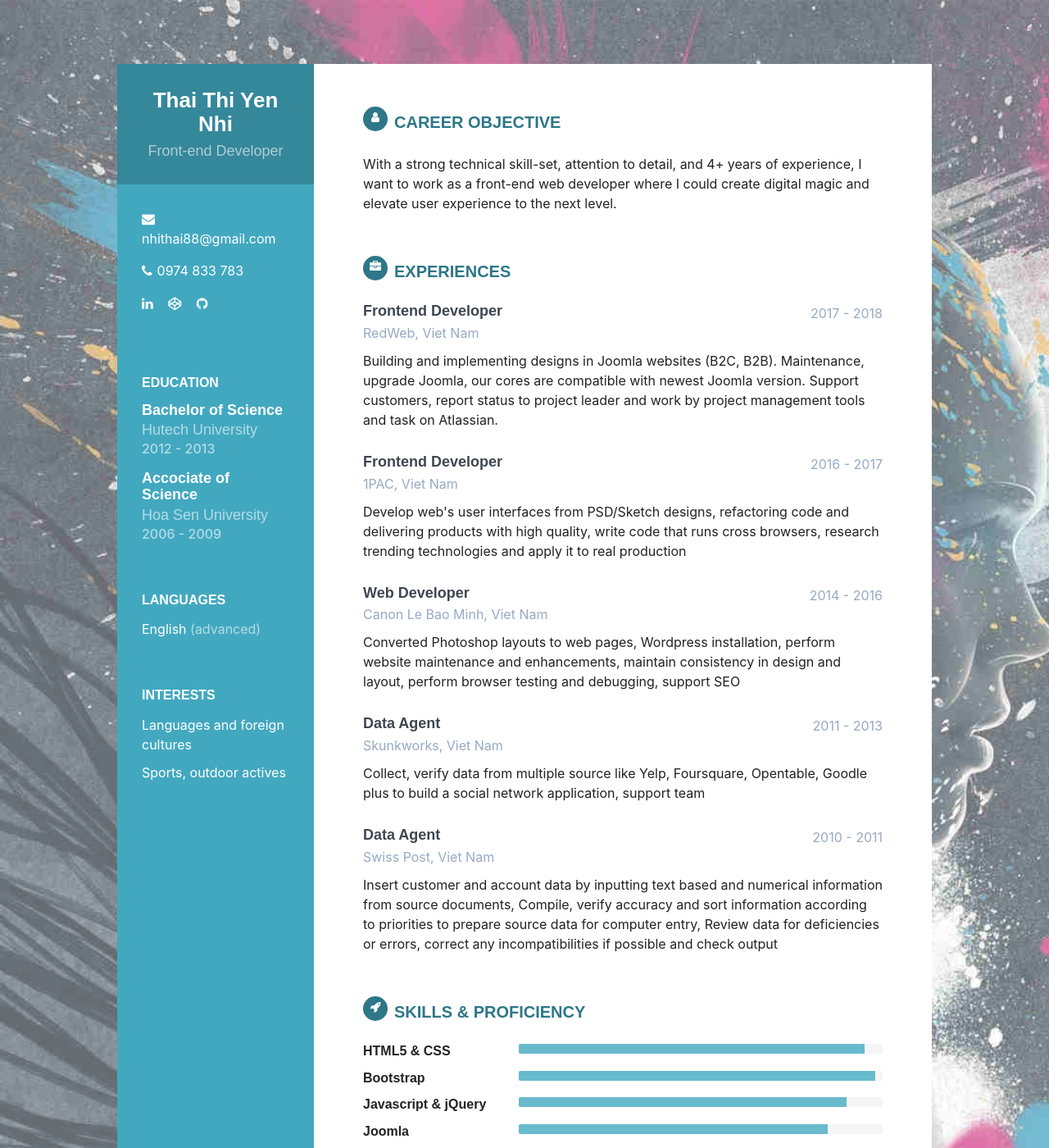
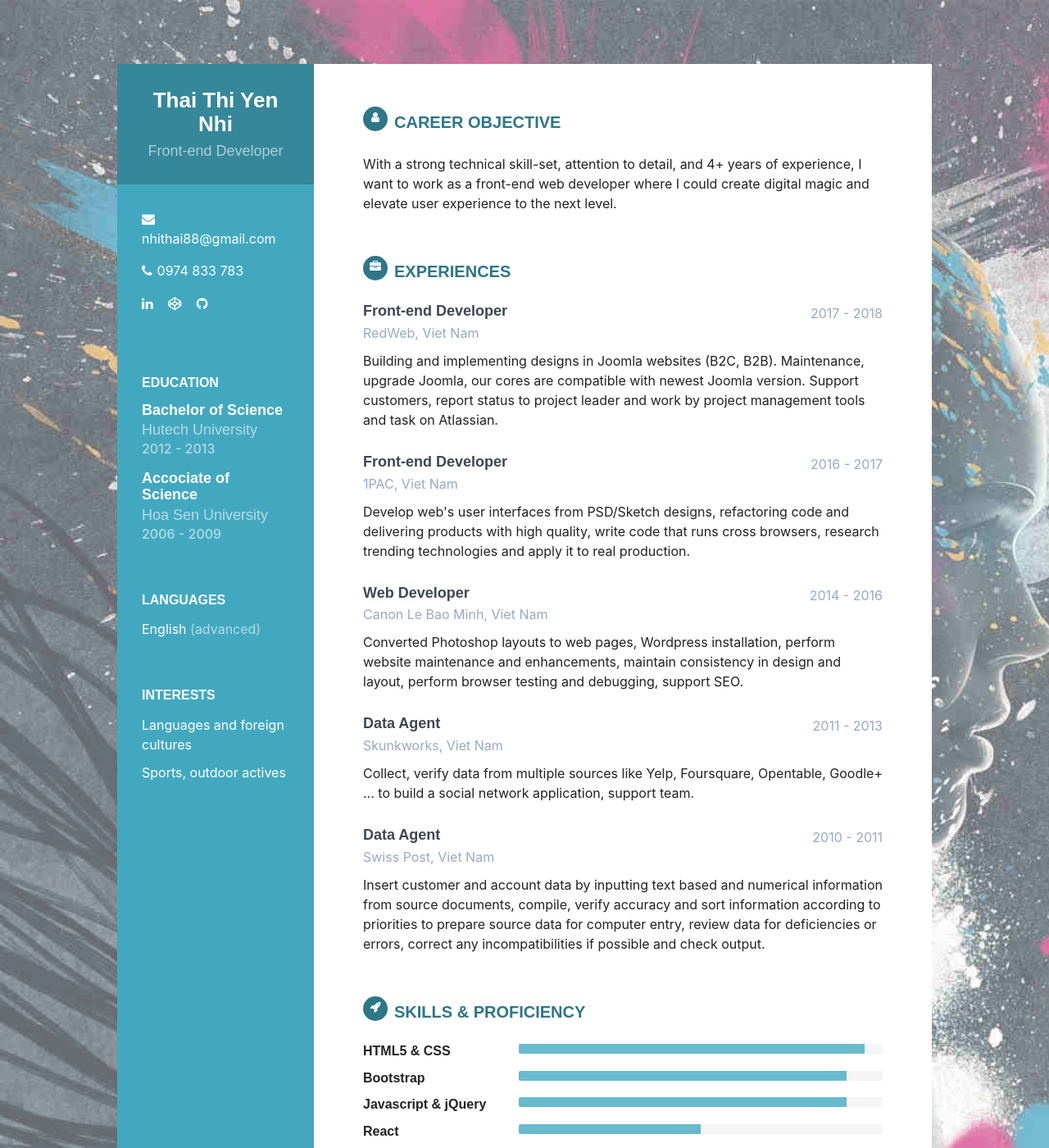
Before and after one commit to nhidev/nhidev.github.io, a Jekyll site: the page built from index.md, in a window 1280 px wide and 1400 px high. Shown: the whole window at 82% size. Built offline with Jekyll 4.4.1, drawn with Linux system fonts in a browser that asks for light colours; nearby versions of some CDN libraries; some web fonts are replaced.

Commit message:
fix content

```diff
--- a/_layouts/home.html
+++ b/_layouts/home.html
@@ -79,7 +79,7 @@ layout: default
               <div class="item">
                   <div class="meta">
                       <div class="upper-row">
-                          <h3 class="job-title">Frontend Developer</h3>
+                          <h3 class="job-title">Front-end Developer</h3>
                           <div class="time">2017 - 2018</div>
                       </div><!--//upper-row-->
                       <div class="company">RedWeb, Viet Nam</div>
@@ -92,13 +92,13 @@ layout: default
               <div class="item">
                   <div class="meta">
                       <div class="upper-row">
-                          <h3 class="job-title">Frontend Developer</h3>
+                          <h3 class="job-title">Front-end Developer</h3>
                           <div class="time">2016 - 2017</div>
                       </div><!--//upper-row-->
                       <div class="company">1PAC, Viet Nam</div>
                   </div><!--//meta-->
                   <div class="details">
-                      <p> Develop web's user interfaces from PSD/Sketch designs, refactoring code and delivering products with high quality, write code that runs cross browsers, research trending technologies and apply it to real production</p>
+                      <p> Develop web's user interfaces from PSD/Sketch designs, refactoring code and delivering products with high quality, write code that runs cross browsers, research trending technologies and apply it to real production.</p>
                   </div><!--//details-->
               </div><!--//item-->
 
@@ -111,7 +111,7 @@ layout: default
                       <div class="company">Canon Le Bao Minh,  Viet Nam</div>
                   </div><!--//meta-->
                   <div class="details">
-                      <p>Converted Photoshop layouts to web pages, Wordpress installation, perform website maintenance and enhancements, maintain consistency in design and layout, perform browser testing and debugging, support SEO
+                      <p>Converted Photoshop layouts to web pages, Wordpress installation, perform website maintenance and enhancements, maintain consistency in design and layout, perform browser testing and debugging, support SEO.
 
 </p>
                   </div><!--//details-->
@@ -126,7 +126,7 @@ layout: default
                       <div class="company">Skunkworks, Viet Nam</div>
                   </div><!--//meta-->
                   <div class="details">
-                      <p>Collect, verify data from multiple source like Yelp, Foursquare, Opentable, Goodle plus to build a social network application, support team</p>
+                      <p>Collect, verify data from multiple sources like Yelp, Foursquare, Opentable, Goodle+ ... to build a social network application, support team.</p>
                   </div><!--//details-->
               </div><!--//item-->
 
@@ -139,8 +139,7 @@ layout: default
                       <div class="company">Swiss Post,  Viet Nam</div>
                   </div><!--//meta-->
                   <div class="details">
-                      <p>Insert customer and account data by inputting text based and numerical information from source documents, Compile, verify accuracy and sort information according to priorities to prepare source data for computer entry, Review data for deficiencies or errors, correct any incompatibilities if possible and check output
-
+                      <p>Insert customer and account data by inputting text based and numerical information from source documents, compile, verify accuracy and sort information according to priorities to prepare source data for computer entry, review data for deficiencies or errors, correct any incompatibilities if possible and check output.
 </p>
                   </div><!--//details-->
               </div><!--//item-->
@@ -162,35 +161,35 @@ layout: default
                   <div class="item">
                       <h3 class="level-title">Bootstrap</h3>
                       <div class="progress level-bar">
-                          <div class="progress-bar theme-progress-bar" role="progressbar" style="width: 98%" aria-valuenow="98" aria-valuemin="0" aria-valuemax="100"></div>
+                          <div class="progress-bar theme-progress-bar" role="progressbar" style="width: 90%" aria-valuenow="90" aria-valuemin="0" aria-valuemax="100"></div>
                       </div>
                   </div><!--//item-->
 
                   <div class="item">
                       <h3 class="level-title">Javascript &amp; jQuery</h3>
                       <div class="progress level-bar">
-                          <div class="progress-bar theme-progress-bar" role="progressbar" style="width: 90%" aria-valuenow="98" aria-valuemin="0" aria-valuemax="100"></div>
+                          <div class="progress-bar theme-progress-bar" role="progressbar" style="width: 90%" aria-valuenow="90" aria-valuemin="0" aria-valuemax="100"></div>
                       </div>
                   </div><!--//item-->
+                  <div class="item">
+                      <h3 class="level-title">React</h3>
+                      <div class="progress level-bar">
+                        <div class="progress-bar theme-progress-bar" role="progressbar" style="width: 50%" aria-valuenow="50" aria-valuemin="0" aria-valuemax="100"></div>
+                      </div>
+                  </div><!--//item-->
+
 
                    <div class="item">
                       <h3 class="level-title">Joomla</h3>
                       <div class="progress level-bar">
-                              <div class="progress-bar theme-progress-bar" role="progressbar" style="width: 85%" aria-valuenow="95" aria-valuemin="0" aria-valuemax="100"></div>
+                              <div class="progress-bar theme-progress-bar" role="progressbar" style="width: 85%" aria-valuenow="85" aria-valuemin="0" aria-valuemax="100"></div>
                       </div>
                   </div><!--//item-->
                    <div class="item">
                       <h3 class="level-title">Wordpress</h3>
                       <div class="progress level-bar">
-                              <div class="progress-bar theme-progress-bar" role="progressbar" style="width: 80%" aria-valuenow="95" aria-valuemin="0" aria-valuemax="100"></div>
+                              <div class="progress-bar theme-progress-bar" role="progressbar" style="width: 80%" aria-valuenow="80" aria-valuemin="0" aria-valuemax="100"></div>
                       </div>
-                  </div><!--//item-->
-
-                  <div class="item">
-                      <h3 class="level-title">PHP</h3>
-                      <div class="progress level-bar">
-              <div class="progress-bar theme-progress-bar" role="progressbar" style="width: 60%" aria-valuenow="85" aria-valuemin="0" aria-valuemax="100"></div>
-          </div>
                   </div><!--//item-->
 
                   <div class="item">
```
